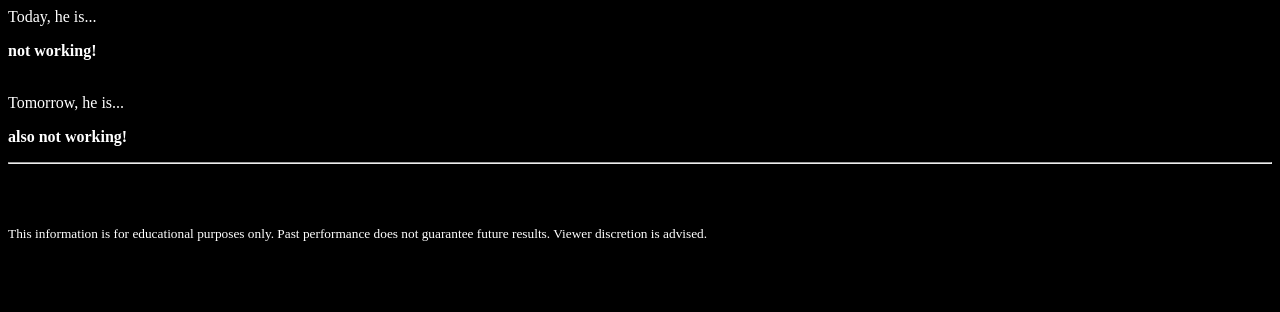
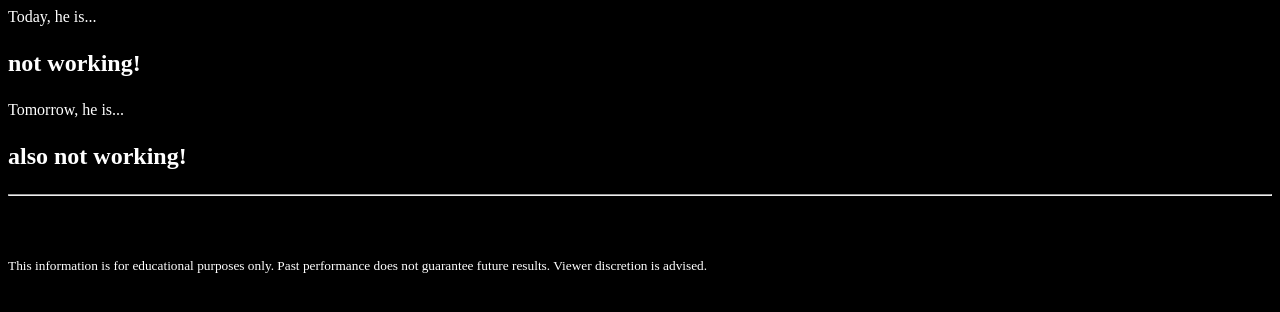
Before and after one commit to pathos11/isworking, a plain HTML site: page index.html in a window 1280 px wide. Drawn offline with Linux system fonts and the light colour scheme.

Commit message:
Update index.html

```diff
--- a/index.html
+++ b/index.html
@@ -6,9 +6,9 @@
 
 	<body style="background-color:black; color:white">
 		Today, he is...
-		<b><p id="today"></p></b>
-		<br>Tomorrow, he is...
-		<b><p id="tomorrow"></p></b>
+		<b><h2><p id="today"></p></h2></b>
+		Tomorrow, he is...
+		<b><h2><p id="tomorrow"></p></h2></b>
 
 		<script>
 			var start_date = new Date(2021, 05, 24);
```
